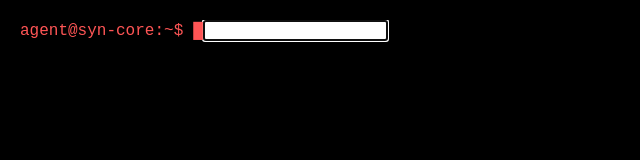
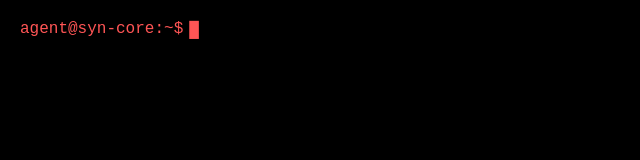
Before and after one commit to nekosich/syndiffans, a plain HTML site: page terminal.html in a window 1280 px wide. Shown: the whole page, without its empty margins (0-640 px from the left). Drawn offline with Linux system fonts and the light colour scheme.

Commit message:
Update terminal.css

```diff
--- a/styles/terminal.css
+++ b/styles/terminal.css
@@ -21,6 +21,7 @@ body {
 #input-line {
   display: flex;
   align-items: center;
+  flex-wrap: wrap;
 }
 
 #commandInput {
@@ -32,9 +33,23 @@ body {
   outline: none;
 }
 
+#realInput {
+  position: absolute;
+  left: -9999px;
+}
+
+#typed {
+  white-space: pre-wrap;
+  color: #ff5555;
+}
+
 .cursor {
+  display: inline-block;
+  width: 10px;
   animation: blink 1s steps(1) infinite;
-  margin-left: 5px;
+  color: #ff5555;
+  margin-left: 1px;
+  transform: translateY(1px);
 }
 
 @keyframes blink {
```
